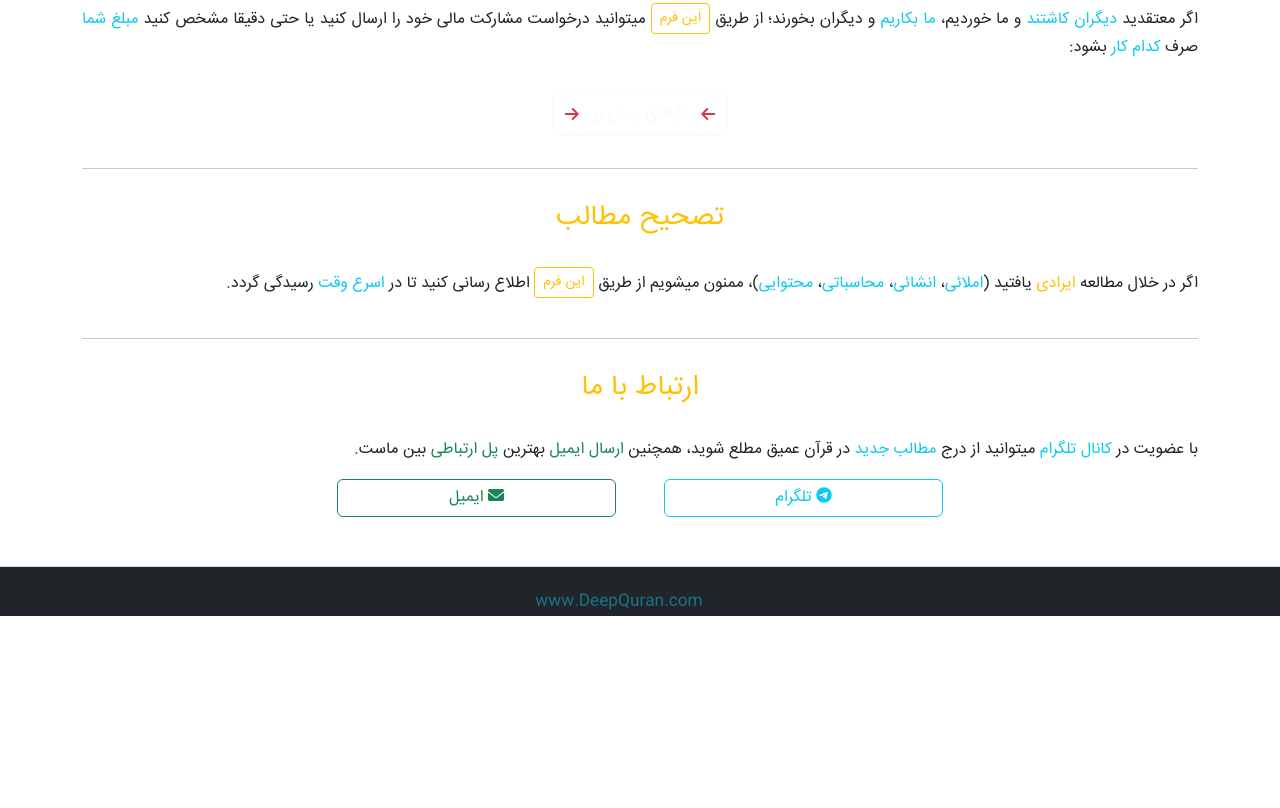
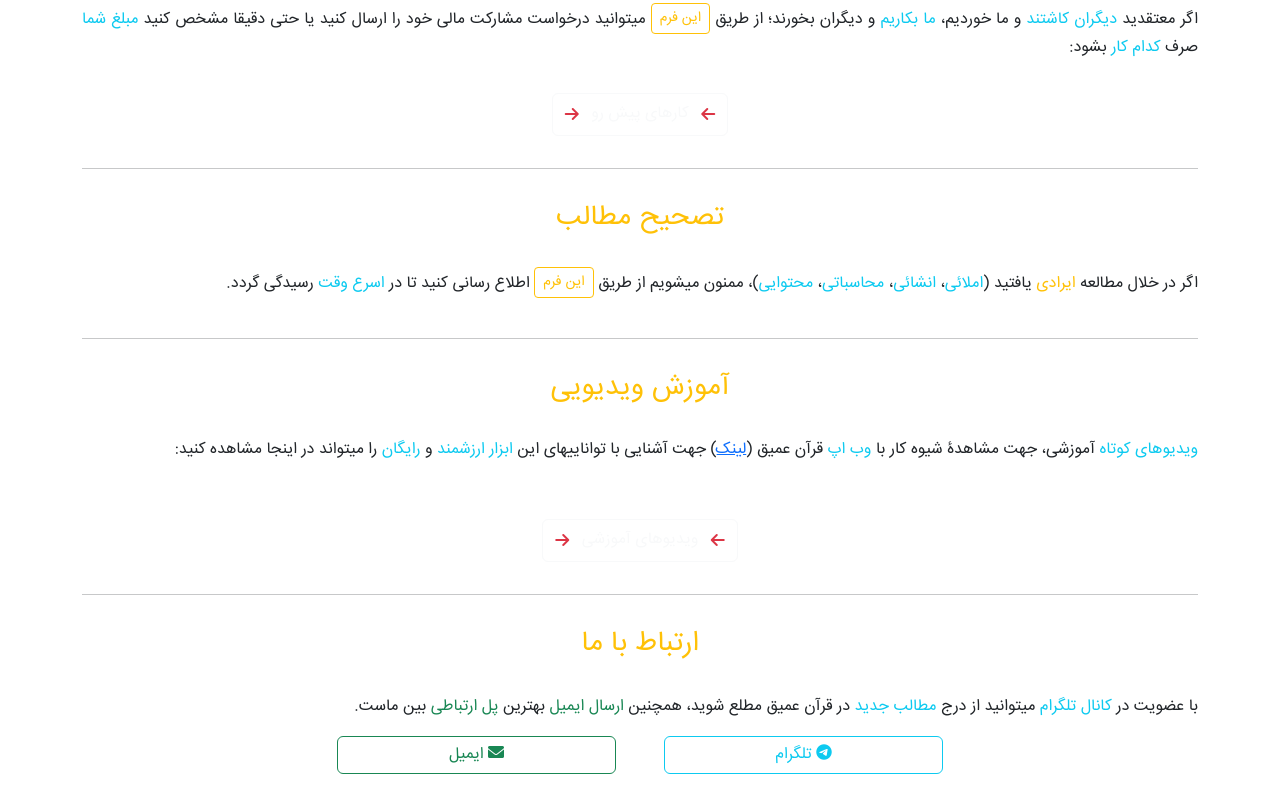
Before and after one commit to DeepQuran/deepquran.ir, a plain HTML site: page fa/contact.html in a window 1280 px wide. Shown: the part 438-1246 px from the top of the page. Before the commit the page ends 1059 px from the top, so only its background shows below. Drawn offline with nearby package versions, Linux system fonts and the light colour scheme.

Commit message:
help lin in contact

```diff
--- a/fa/contact.html
+++ b/fa/contact.html
@@ -165,6 +165,27 @@
       </p>
       <hr class="my-3 py-2" />
 
+      <h3 class="text-center text-warning pb-4">آموزش ویدیویی</h3>
+
+      <p class="pb-4">
+        <span class="text-info">ویدیوهای کوتاه</span> آموزشی، جهت مشاهدۀ شیوه
+        کار با <span class="text-info">وب اپ</span> قرآن عمیق (<a
+          class="link-primary"
+          href="https://www.deepquran.com/"
+          >لینک</a
+        >) جهت آشنایی با تواناییهای این
+        <span class="text-info">ابزار ارزشمند</span> و
+        <span class="text-info">رایگان</span> را میتواند در اینجا مشاهده کنید:
+      </p>
+
+      <a class="btn btn-outline-light py-2 my-3" href="help/help.html">
+        <i class="fas fa-arrow-left text-danger ps-2 align-middle"></i>
+        <span class="align-middle">ویدیوهای آموزشی</span>
+        <i class="fas fa-arrow-right text-danger pe-2 align-middle"></i>
+      </a>
+
+      <hr class="my-3 py-2" />
+
       <h3 class="text-center text-warning pb-4">ارتباط با ما</h3>
 
       <p>
```
